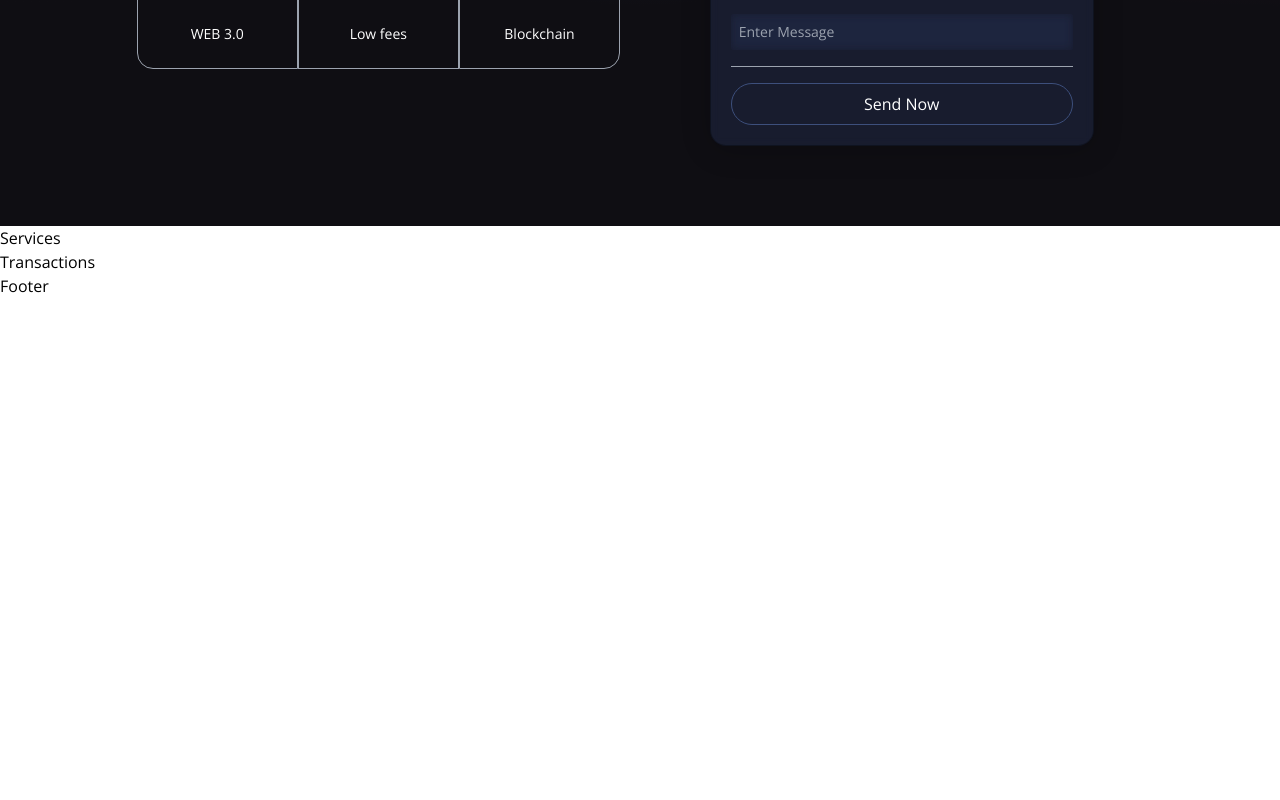
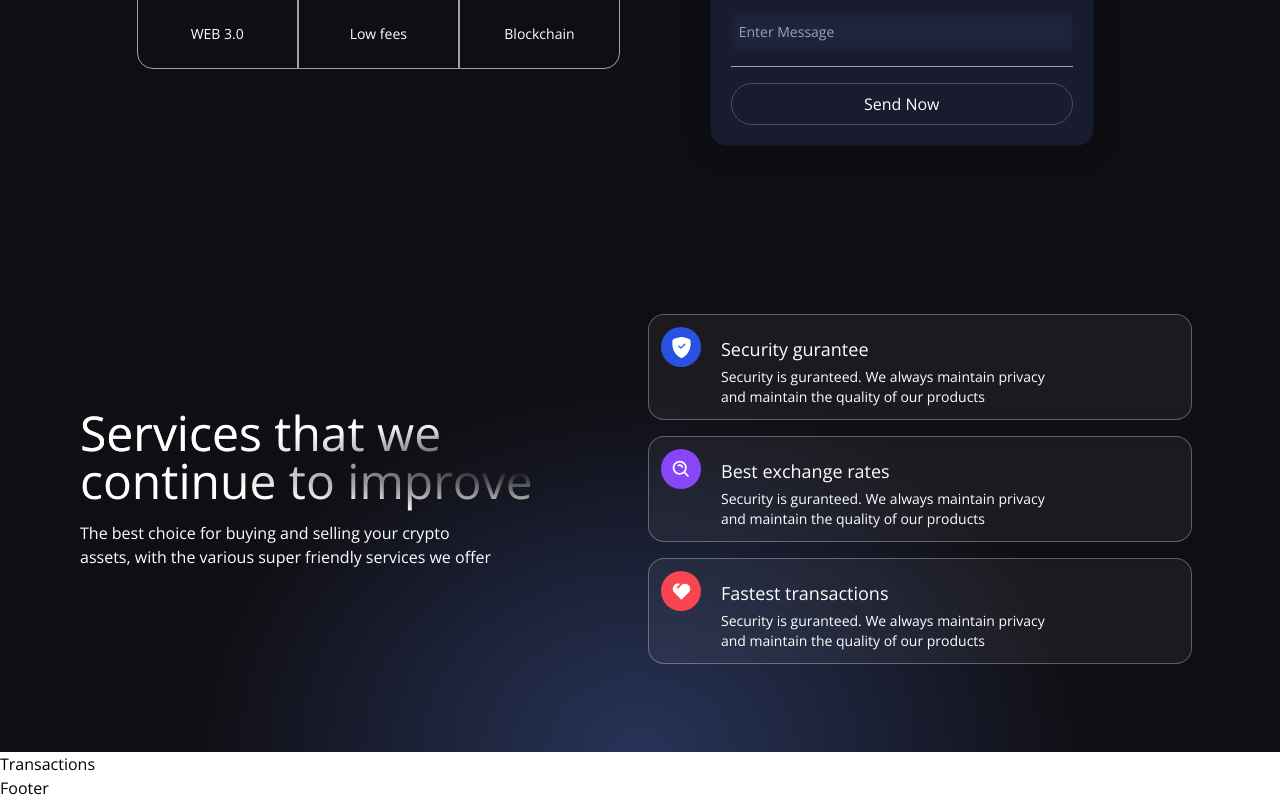
Before and after one commit to wanxiankai/crypt_web3_app, a React (Vite) app in the folder client/: page / in a window 1280 px wide. Shown: the part 523-1323 px from the top of the page. Before the commit the page ends 821 px from the top, so only its background shows below. Built offline with nearby package versions, Linux system fonts and the light colour scheme.

Commit message:
feat: complete the service componet

```diff
--- a/client/src/components/Services.jsx
+++ b/client/src/components/Services.jsx
@@ -1,7 +1,59 @@
-import React from 'react'
+import React from "react";
+import { BsShieldFillCheck } from "react-icons/bs";
+import { BiSearchAlt } from "react-icons/bi";
+import { RiHeart2Fill } from "react-icons/ri";
 
-export default function Services() {
-  return (
-    <div>Services</div>
-  )
-}
+const ServiceCard = ({ color, title, icon, subtitle }) => (
+  <div className="flex flex-row justify-start items-start white-glassmorphism p-3 m-2 cursor-pointer hover:shadow-xl">
+    <div className={`w-10 h-10 rounded-full flex justify-center items-center ${color}`}>
+      {icon}
+    </div>
+    <div className="ml-5 flex flex-col flex-1">
+      <h3 className="mt-2 text-white text-lg">{title}</h3>
+      <p className="mt-1 text-white text-sm md:w-9/12">
+        {subtitle}
+      </p>
+    </div>
+  </div>
+);
+
+const Services = () => (
+  <div className="flex w-full justify-center items-center gradient-bg-services">
+    <div className="flex mf:flex-row flex-col items-center justify-between md:p-20 py-12 px-4">
+      <div className="flex-1 flex flex-col justify-start items-start">
+        <h1 className="text-white text-3xl sm:text-5xl py-2 text-gradient ">
+          Services that we
+          <br />
+          continue to improve
+        </h1>
+        <p className="text-left my-2 text-white font-light md:w-9/12 w-11/12 text-base">
+          The best choice for buying and selling your crypto assets, with the
+          various super friendly services we offer
+        </p>
+      </div>
+
+      <div className="flex-1 flex flex-col justify-start items-center">
+        <ServiceCard
+          color="bg-[#2952E3]"
+          title="Security gurantee"
+          icon={<BsShieldFillCheck fontSize={21} className="text-white" />}
+          subtitle="Security is guranteed. We always maintain privacy and maintain the quality of our products"
+        />
+        <ServiceCard
+          color="bg-[#8945F8]"
+          title="Best exchange rates"
+          icon={<BiSearchAlt fontSize={21} className="text-white" />}
+          subtitle="Security is guranteed. We always maintain privacy and maintain the quality of our products"
+        />
+        <ServiceCard
+          color="bg-[#F84550]"
+          title="Fastest transactions"
+          icon={<RiHeart2Fill fontSize={21} className="text-white" />}
+          subtitle="Security is guranteed. We always maintain privacy and maintain the quality of our products"
+        />
+      </div>
+    </div>
+  </div>
+);
+
+export default Services;
```
